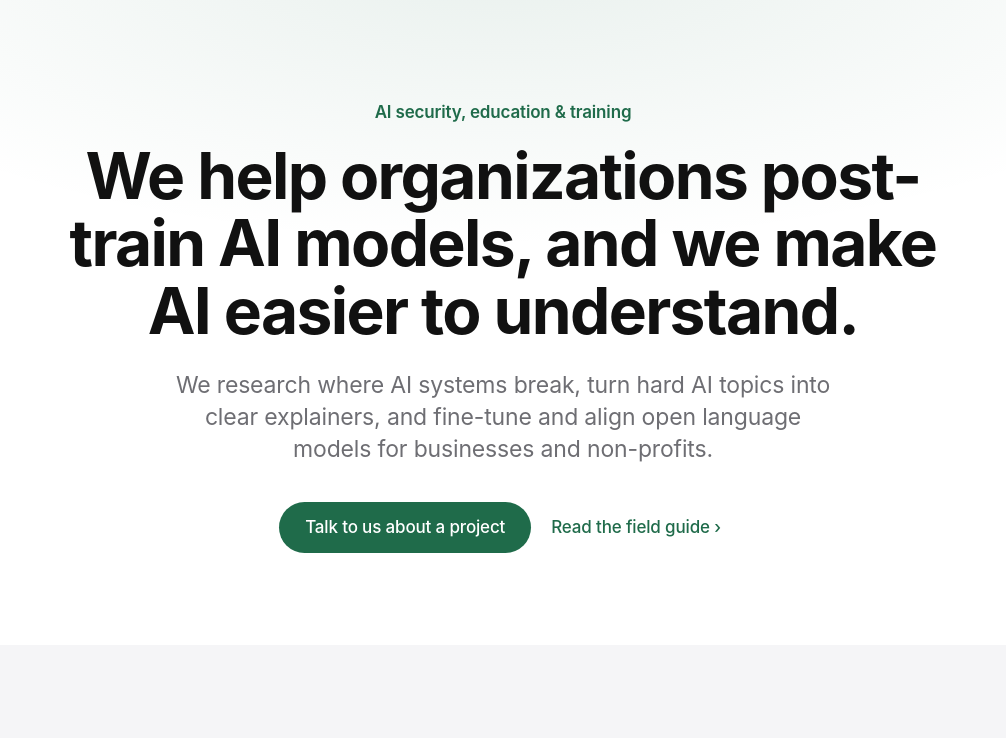
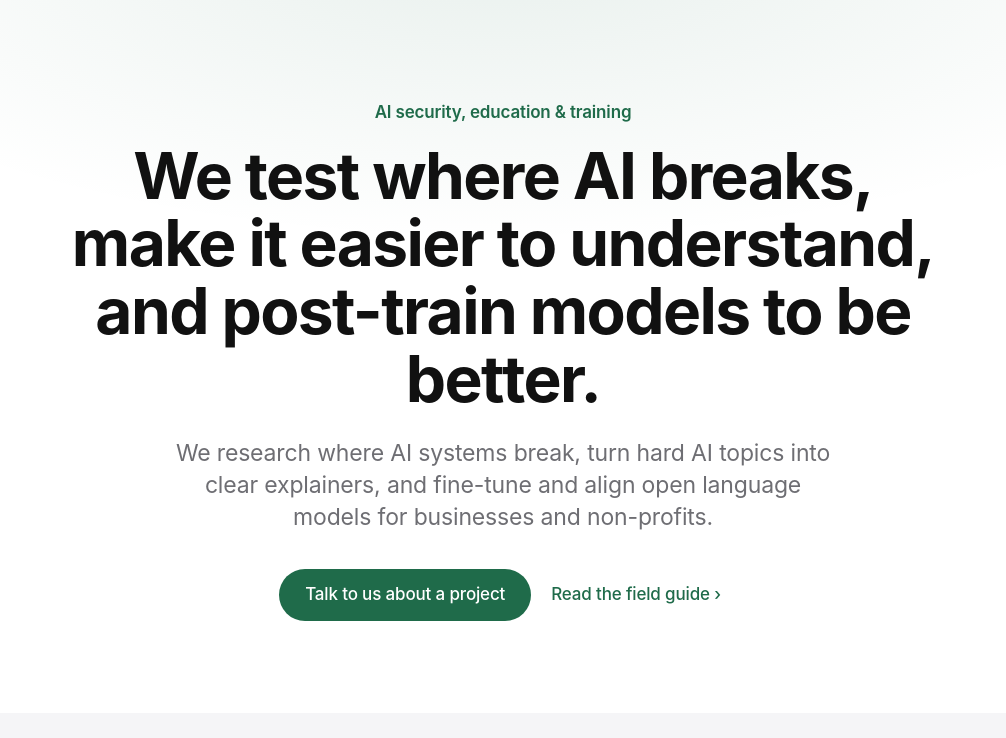
Before and after one commit to zashraf1337/cyber-resiliency-labs, a plain HTML site: page index.html in a window 1280 px wide. Shown: the part 60-798 px from the top of the page, without its empty margins (137-1143 px from the left). Drawn offline with Linux system fonts and the light colour scheme.

Commit message:
Hero headline: lead with security (test where AI breaks)
Co-Authored-By: Claude Opus 4.8 (1M context) <noreply@anthropic.com>

```diff
--- a/index.html
+++ b/index.html
@@ -101,7 +101,7 @@
 <header class="hero">
   <div class="wrap">
     <div class="eyebrow">AI security, education &amp; training</div>
-    <h1>We help organizations post-train AI models, and we make AI easier to understand.</h1>
+    <h1>We test where AI breaks, make it easier to understand, and post-train models to be better.</h1>
     <p class="lead">We research where AI systems break, turn hard AI topics into clear explainers, and
     fine-tune and align open language models for businesses and non-profits.</p>
     <div class="ctas">
```
